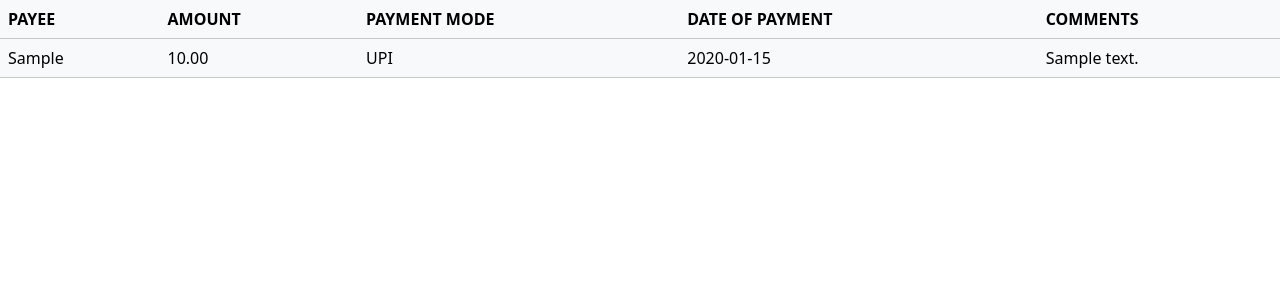
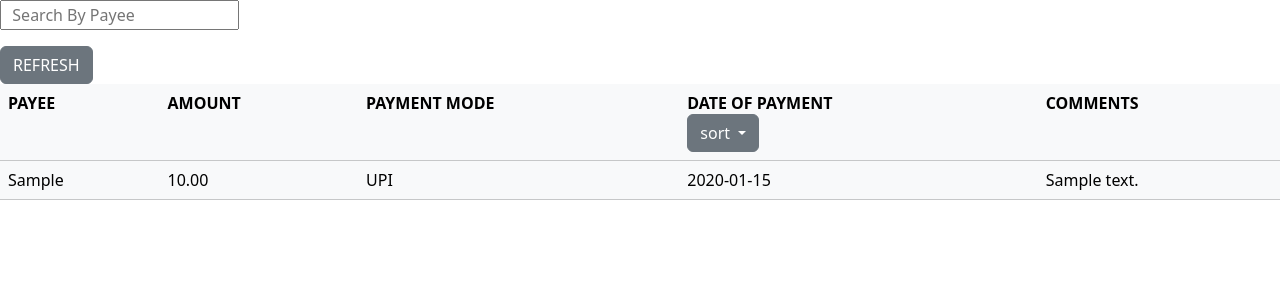
Before and after one commit to NetzOptimize/society, a Laravel app: page /expenses in a window 1280 px wide. Shown: the part 54-354 px from the top of the page. Run offline with Laravel 10, Linux system fonts and the light colour scheme; data comes from the database, SQL or seed files in the repository; tables that the repository leaves empty hold one stand-in row (values such as "Sample post").

Commit message:
added filter on expense

```diff
--- a/app/Http/Controllers/AdminController.php
+++ b/app/Http/Controllers/AdminController.php
@@ -11,7 +11,18 @@ class AdminController extends Controller
 
     public function index()
     {
-        $expenses= Expense::get();
+        if(isset($_GET['sort']))
+        {
+            $expenses= Expense::sort($_GET['sort']);
+        }
+        elseif(isset($_GET['search']))
+        {
+            $expenses= Expense::search($_GET['search']);
+        }
+        else
+        {
+            $expenses= Expense::get();
+        }
 
         return view('admins.index', compact('expenses'));
     }
--- a/app/Models/Expense.php
+++ b/app/Models/Expense.php
@@ -20,4 +20,18 @@ class Expense extends Model
     {
         return $this->belongsto(paymentmode::class,'payment_modes_id', 'id');
     }
+    public function scopeSort($query, $sort)
+    {
+        if($sort == 'ASCENDING')
+        {
+            return $query->orderby('dateofpayment', 'asc')->get();
+        }
+
+        return $query->orderby('dateofpayment', 'desc')->get();
+    }
+
+    public function scopeSearch($query, $search)
+    {
+        return $query->where('payee', 'LIKE', '%'.$search.'%')->get();
+    }
 }
--- a/resources/views/admins/index.blade.php
+++ b/resources/views/admins/index.blade.php
@@ -1,21 +1,51 @@
 @include('navbar')
 @extends('layouts.main')
 @section('content')
+
+    {{-- search bar --}}
+    <form action="" method="GET">
+        @if (request('search'))
+            <input type="search" name="search" value="{{ request('search') }}" />
+        @else
+            <input type="search" placeholder="  Search By Payee" name="search" />
+        @endif
+    </form>
+    </div>
+
+    {{-- refresh button--}}
+
+    <a href="{{ route('admin.expense.index') }}" class="btn btn-secondary">REFRESH</a>
+
+    {{-- listing --}}
     <table class="table table-light">
         <tr>
             <th>PAYEE</th>
             <th>AMOUNT</th>
             <th>PAYMENT MODE</th>
-            <th>DATE OF PAYMENT</th>
+            <th>DATE OF PAYMENT <div class="dropdown">
+                    <a class="btn btn-secondary dropdown-toggle" href="#" role="button" data-bs-toggle="dropdown"
+                        aria-expanded="false">
+                        @if (request('sort'))
+                            {{ request('sort') }}
+                        @else
+                            sort
+                        @endif
+                    </a>
+                    <ul class="dropdown-menu">
+                        <li><a class="dropdown-item" href="?sort=ASCENDING">ASCENDING</a></li>
+                        <li><a class="dropdown-item" href="?sort=DESCENDING">DESCENDING</a></li>
+                    </ul>
+                </div>
+            </th>
             <th>COMMENTS</th>
         </tr>
         <tr>
             @foreach ($expenses as $expense)
                 <td>{{ $expense->payee }}</td>
-                <td>{{ $expense->amount}}</td>
+                <td>{{ $expense->amount }}</td>
                 <td>{{ $expense->paymentmode->name }}</td>
-                <td>{{ $expense->dateofpayment}}</td>
-                <td>{{ $expense->comments}}</td>
+                <td>{{ $expense->dateofpayment }}</td>
+                <td>{{ $expense->comments }}</td>
         </tr>
         @endforeach
     </table>
--- a/resources/views/payments/index.blade.php
+++ b/resources/views/payments/index.blade.php
@@ -47,6 +47,11 @@
         @endif
     </form>
     </div>
+
+    {{-- refresh button--}}
+
+    <a href="{{ route('payment.index') }}" class="btn btn-secondary">REFRESH</a>
+
     {{-- listing  --}}
     @php $i=0; @endphp
     <table class="table table-light">
```
